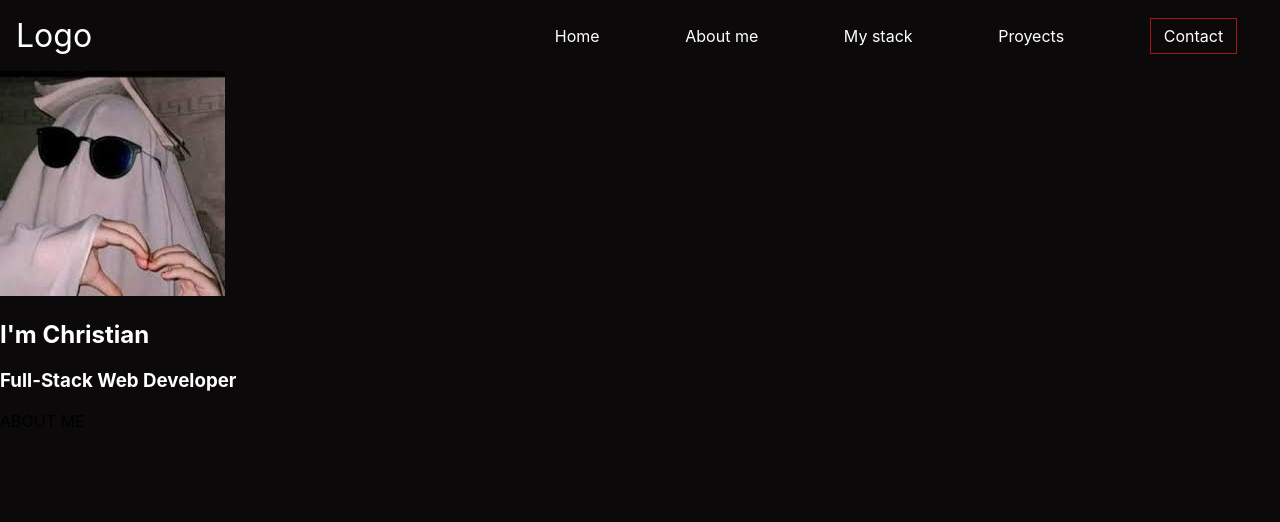
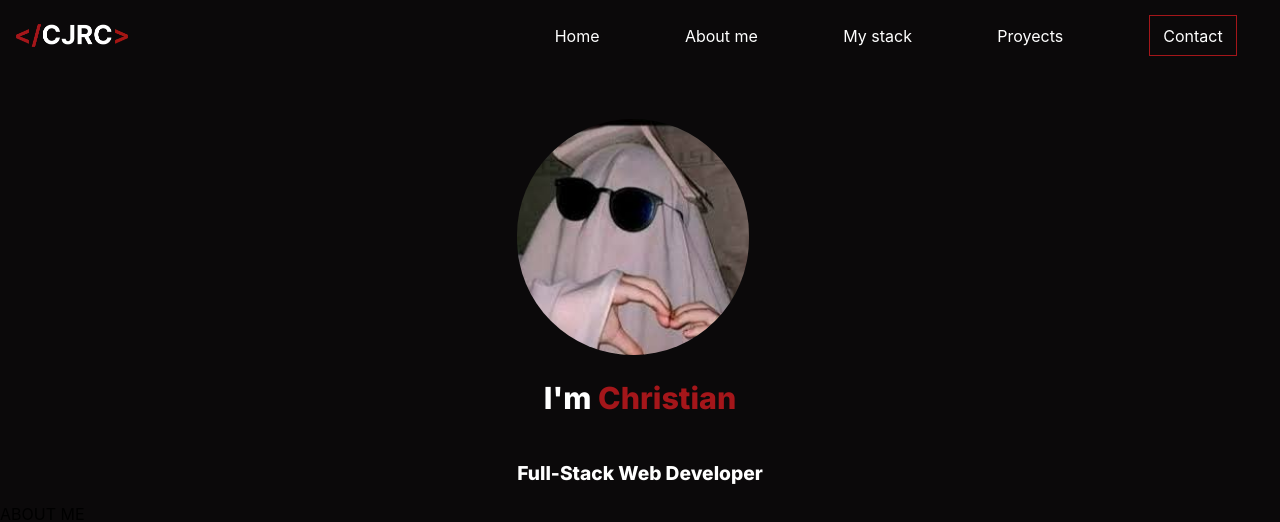
Before and after one commit to Lord-Mugen/Mugen-Portfolio, a React (Create React App) app: page / in a window 1280 px wide. Shown: the top 522 px of the page. Built offline with nearby package versions, Linux system fonts and the light colour scheme.

Commit message:
progress with hero section

```diff
--- a/public/index.html
+++ b/public/index.html
@@ -24,6 +24,10 @@
       work correctly both with client-side routing and a non-root public URL.
       Learn how to configure a non-root public URL by running `npm run build`.
     -->
+    <!-- FUENTES -->
+    <link href="https://fonts.googleapis.com/css2?family=Inter:wght@800&display=swap" rel="stylesheet">
+    <!-- FUENTES -->
+
     <title>Portfolio</title>
   </head>
   <body>
--- a/src/Components/Hero/Hero.css
+++ b/src/Components/Hero/Hero.css
@@ -4,12 +4,47 @@
     --white: #ffffff;
 }
 
+.hero{
+    display: grid;
+    justify-content: center;
+    align-content: center;
+    padding-top: 3em;
+    width: 100%;
+    background-color: var(--primary);
+}
+
+.hero-image-container{
+    width: 14.5em;
+}
+
+.portrait-image{
+    width: 100%;
+    height: 100%;
+    border-radius: 10em;
+
+}
 
 
 .hero-h1{
     color: var(--white);
+    font-size: 1.9rem;
+    font-family: 'Inter', sans-serif;
+
+}
+.hero-name{
+    color: var(--red)
 }
 
 .hero-h3{
     color: var(--white);
+    font-size: 1.2rem;
+    font-family: 'Inter', sans-serif;
+
 }
+
+.hero-h1-container{
+    display: grid;
+    justify-content: center;
+    align-content: center;
+    text-align: center;
+}
--- a/src/Components/Hero/Hero.jsx
+++ b/src/Components/Hero/Hero.jsx
@@ -3,8 +3,6 @@ import './Hero.css';
 import perfil from '../../assets/images/perfil.jpeg';
 
 const Hero = () => {
-  const name = "Christian";
-
 
   return (
     <div>
@@ -13,7 +11,7 @@ const Hero = () => {
           <img src={perfil} alt="portrait-image" className="portrait-image"/>
         </div>
         <div className="hero-h1-container">
-          <h1 className="hero-h1">I'm {name}</h1>
+          <h1 className="hero-h1">I'm <span className="hero-name">Christian</span></h1>
           <h3 className="hero-h3">Full-Stack Web Developer</h3>
         </div>
       </section>
--- a/src/Components/Navbar/Navbar.css
+++ b/src/Components/Navbar/Navbar.css
@@ -22,7 +22,7 @@ a{
 }
 
 .navbar-header{
-    padding: 1rem;
+    padding: 1em;
     display: flex;
     justify-content: space-between;
     align-items: center;
@@ -43,9 +43,13 @@ a{
     font-size: 2rem;
 }
 
+.brand{
+    width: 3.5em;
+}
+
 .contact{
     border: 1px solid #A4161A;
-    padding: 7px 13px;
+    padding: 0.6em 0.85em;
 }
 
 .navbar-container{
@@ -92,8 +96,11 @@ a{
     height: 34px;
 }
 
-
+                                    /* MEDIAQUERYS */
 @media (min-width: 768px) {
+    html{
+        font-size: 100%;
+    }
     .navbar{
         display: flex;
         justify-content: space-between;
--- a/src/Components/Navbar/Navbar.jsx
+++ b/src/Components/Navbar/Navbar.jsx
@@ -1,9 +1,12 @@
 import React from 'react';
 import './Navbar.css';
 import { Icon } from '@iconify/react';
+import Logo from '../../assets/images/logo2.png';
+
 
 
 const Navbar = () => {
+  /* ICONS */
   const openIcon = <Icon icon="gg:menu-right" className="open-icon"/>;
   const closeIcon = <Icon icon="eva:close-fill" className="close-icon"/>;
 
@@ -13,7 +16,7 @@ const Navbar = () => {
 
         <header className="navbar-header">
           <a href="#" className="brand-link">
-            <span className="brand">Logo</span>
+            <img src={Logo} alt="LOGO" className="brand"/>
           </a>
           <a href="#navbar-header" className="navbar-menu-mobile open">
             {openIcon}
```
Also changed, not shown: src/Components/Animation/Animation.jsx (added), src/assets/images/logo.svg (added), src/assets/images/logo2.png (added).
